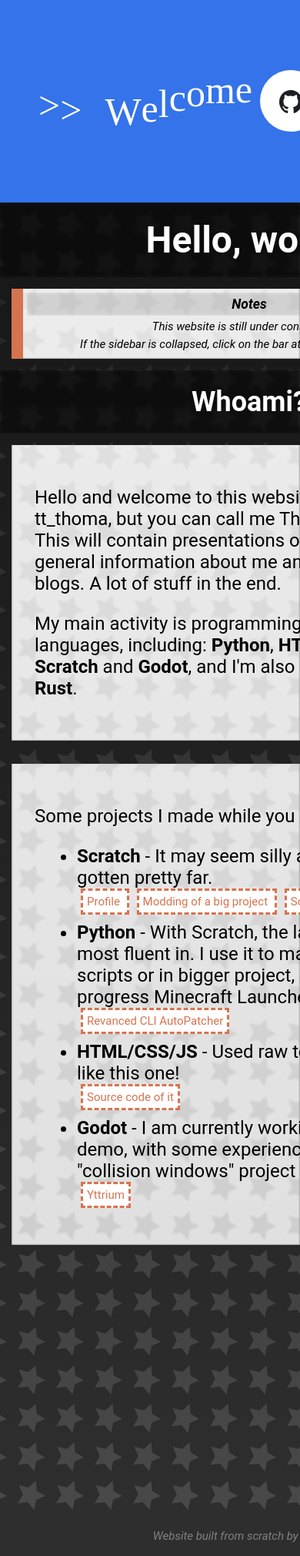
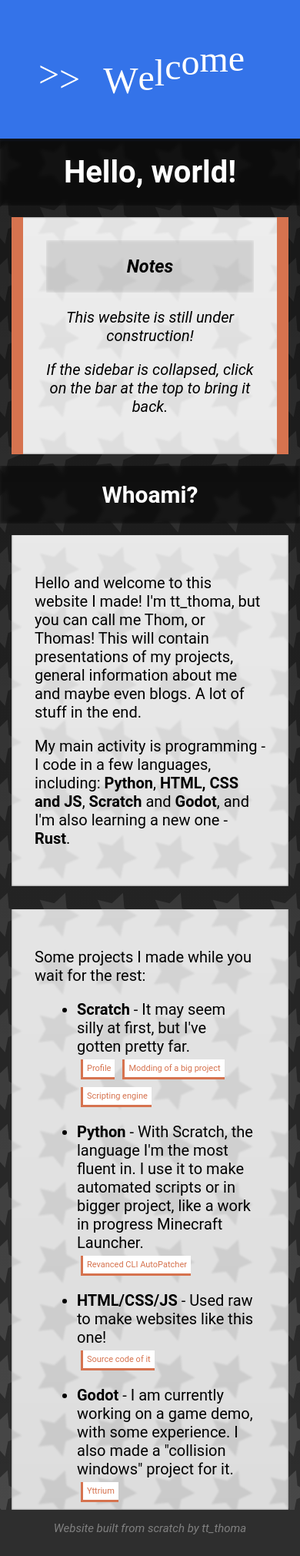
Before and after one commit to tt-thoma/tt-thoma, a Flask app: page / in a window 390 px wide. Shown: the whole page at 77% size. Run offline with Flask 3, Linux system fonts and the light colour scheme; some web fonts are replaced.

Commit message:
Better layout, that also works on mobile + slight fixes

```diff
--- a/blog/home.html
+++ b/blog/home.html
@@ -27,13 +27,6 @@
         also learning a new one - <strong>Rust</strong>.
     </p>
 </div>
-<!-- div style="font-size: 15px">
-    <p>
-        ↖ Click any of the buttons on the sidenav to explore this
-        page! -
-        <i>If you don't see it, click on the title bar</i>
-    </p>
-</div -->
 <div>
     <p>Some projects I made while you wait for the rest:</p>
     <ul>
@@ -41,7 +34,7 @@
             <strong>Scratch</strong> - It may seem silly at first,
             but I've gotten pretty far.
             <br />
-            <span style="font-size: 15px">
+            <span style="display: flex; flex-wrap: wrap; font-size: var(--content-tiny-font-size)">
                 <a
                     href="https://scratch.mit.edu/users/tt_thoma/"
                     target="_blank"
@@ -68,7 +61,7 @@
             or in bigger project, like a work in progress Minecraft
             Launcher.
             <br />
-            <span style="font-size: 15px">
+            <span style="display: flex; flex-wrap: wrap; font-size: var(--content-tiny-font-size)">
                 <a
                     href="https://gist.github.com/tt-thoma/62abbe08f33eb6b2f9d1021ce670fb98"
                     target="_blank"
@@ -81,7 +74,7 @@
             <strong>HTML/CSS/JS</strong> - Used raw to make websites
             like this one!
             <br />
-            <span style="font-size: 15px">
+            <span style="display: flex; flex-wrap: wrap; font-size: var(--content-tiny-font-size)">
                 <a
                     href="https://github.com/tt-thoma/tt-thoma/tree/gh-pages"
                     target="_blank"
@@ -95,7 +88,7 @@
             game demo, with some experience. I also made a
             "collision windows" project for it.
             <br />
-            <span style="font-size: 15px">
+            <span style="display: flex; flex-wrap: wrap; font-size: var(--content-tiny-font-size)">
                 <a
                     href="https://github.com/tt-thoma/Yttrium"
                     target="_blank"
--- a/main.py
+++ b/main.py
@@ -95,4 +95,4 @@ def handle_exception(e):
     return werkzeug.exceptions.InternalServerError()
 
 if __name__ == "__main__":
-    app.run(host="localhost", debug=True, port=80)
+    app.run(host="0.0.0.0", debug=True, port=80)
--- a/static/main.js
+++ b/static/main.js
@@ -138,8 +138,17 @@ function change_footnote() {
     set_footnote(splashes[current_splash]);
 }
 
-function set_width_adapt(full) {
-    showing_full = full;
+function set_width_adapt() {
+    var size = document.body.clientWidth;
+
+    if (showing_full) {
+        showing_full = (size > 1400);
+    } else {
+        showing_full = (size > 1700);
+    }
+
+    set_superspace(size < 1200);
+
     showing_sidenav = false;
 
     if (showing_full) {
@@ -147,9 +156,25 @@ function set_width_adapt(full) {
         title_bar.style.cursor = "";
         document.body.classList = ["full"];
     } else {
-        document.body.style.translate = "-300px 0";
+        document.body.style.translate = "-360px 0";
         title_bar.style.cursor = "pointer";
         document.body.classList = ["stripped"];
+    }
+}
+
+function set_superspace(enabled) {
+    if (enabled) {
+        more_top.style.translate = "0 -180px";
+        document.body.style.setProperty("--title-font-size", "48px");
+        document.body.style.setProperty("--content-font-size", "20px");
+        document.body.style.setProperty("--content-small-font-size", "18px");
+        document.body.style.setProperty("--content-tiny-font-size", "11px");
+    } else {
+        more_top.style.translate = "0 0";
+        document.body.style.setProperty("--title-font-size", "60px");
+        document.body.style.setProperty("--content-font-size", "28px");
+        document.body.style.setProperty("--content-small-font-size", "23px");
+        document.body.style.setProperty("--content-tiny-font-size", "18px");
     }
 }
 
@@ -162,6 +187,6 @@ function toggle_sidenav() {
     if (showing_sidenav) {
         document.body.style.translate = "0 0";
     } else {
-        document.body.style.translate = "-300px 0";
+        document.body.style.translate = "-360px 0";
     }
 }
--- a/static/style.css
+++ b/static/style.css
@@ -5,20 +5,22 @@
 html,
 body {
     width: 100%;
+
     height: 100%;
     margin: 0;
     padding: 0;
-    overflow-x: hidden;
+    overflow: hidden;
 }
-
+/* 430 + 360 + 380 */
 body {
     font-family: var(--font-family);
     color: white;
-    transition: translate 500ms cubic-bezier(1, 0, 0, 1);
+    transition: var(--snap);
+    transition-property: translate;
 
     display: grid;
-    grid-template-columns: 300px 1.7fr 320px;
-    grid-template-rows: 0.4fr 1.4fr 1.2fr 50px;
+    grid-template-columns: 360px 1.7fr 380px;
+    grid-template-rows: 180px 1.4fr 1.2fr 60px;
     grid-auto-rows: 1fr;
     gap: 0px 0px;
     grid-auto-flow: row;
@@ -29,7 +31,14 @@ body {
         "sidenav content content"
         "sidenav footnote footnote";
 
+    --snap: 500ms cubic-bezier(1, 0, 0, 1);
     --font-family: "SN Pro", "Roboto", "Calibri", sans-serif;
+
+    --title-font-size: 60px;
+    --content-font-size: 28px;
+    --content-small-font-size: 23px;
+    --content-tiny-font-size: 18px;
+
     --accent: rgb(52, 115, 233);
     --accent2: rgb(136, 52, 233);
     --accent3: #fcd838;
@@ -37,26 +46,28 @@ body {
     --accent5: rgb(46, 46, 46);
 }
 
+.background {
+    z-index: -1;
+}
+
+#content {
+    z-index: 0;
+}
+
+.logo, .title_bar, #sidenav, .footnote {
+    z-index: 1;
+}
+
+#more_top {
+    z-index: 2;
+}
+
 body.full {
     translate: 0 0;
 }
 
 body.stripped {
-    width: calc(100% + 300px);
-}
-
-#content a {
-    background-color: white;
-    color: var(--accent4);
-    padding: 5px;
-    margin: 5px;
-    text-decoration: none;
-    text-align: center;
-    border: var(--accent4) 3px dashed;
-}
-
-#content a:visited {
-    color: var(--accent2);
+    width: calc(100% + 360px);
 }
 
 button {
@@ -105,30 +116,28 @@ li {
         background-position: 0 0;
     }
     to {
-        background-position: 50px 50px;
+        background-position: 75px 75px;
     }
 }
 
 .background {
-    z-index: -1;
     position: absolute;
     width: 100%;
     height: 100%;
 
     background-image: url("background.svg");
     background-color: var(--accent5);
-    background-size: 50px 50px;
+    background-size: 75px 75px;
 
     animation: slide 5s linear infinite;
 }
 
 .logo,
 .title_bar {
-    z-index: 1;
     display: flex;
     align-items: center;
     font-family: "Nabla";
-    font-size: 50px;
+    font-size: var(--title-font-size);
     background-color: var(--accent);
 }
 
@@ -137,46 +146,43 @@ li {
 }
 
 .title_bar {
-    grid-area: title_bar;
+    grid-area: title_bar / title_bar / more / more;
+
     text-align: center;
     padding-left: 50px;
+
     span {
         transition: all 20ms linear;
     }
 }
 
-.more {
-    z-index: 1;
-    grid-area: more;
-
+#more_top {
     display: flex;
-    background-color: var(--accent);
 
     align-items: center;
     text-align: center;
 
-    a {
-        background-color: transparent;
-        padding: 0;
-        margin: 0;
-        border: none;
+    transition: var(--snap);
+    transition-property: translate;
+}
 
-        button {
-            width: 80px;
+#more_top {
+    grid-area: more;
 
-            margin: 25px;
-            margin-left: 10px;
-            margin-right: 10px;
-            padding: 15px;
-            aspect-ratio: 1;
+    a button {
+        width: 95px;
 
-            border-radius: 999px;
-        }
+        margin: 26px;
+        margin-left: 12px;
+        margin-right: 12px;
+        padding: 18px;
+        aspect-ratio: 1;
+
+        border-radius: 999px;
     }
 }
 
 #sidenav {
-    z-index: 1;
     grid-area: sidenav;
     overflow-y: scroll;
     display: flex;
@@ -186,13 +192,13 @@ li {
 
     button {
         font-weight: bold;
-        font-size: 20px;
+        font-size: 24px;
 
         border-radius: 10px;
         flex: 0 1;
         min-height: 80px;
         max-height: 80px;
-        padding: 20px;
+        /* padding: 20px; */
         margin: 10px;
     }
 
@@ -206,19 +212,38 @@ li {
 }
 
 #content {
+    grid-area: content / content / footnote / footnote;
+
     display: flex;
     flex-direction: column;
-    z-index: 0;
-    transition: all 1s cubic-bezier(1,0,0,1);
+    transition: var(--snap);
+    transition-property: translate;
+
     background: linear-gradient(
         180deg,
         rgba(0, 0, 0, 0.5) 0%,
         rgba(0, 0, 0, 0) 100%
     );
-    grid-area: content;
-    font-size: 24px;
+
+    font-size: var(--content-font-size);
 
     overflow-y: scroll;
+
+    a {
+        color: var(--accent4);
+        padding: 5px;
+        margin: 5px;
+        text-decoration: none;
+        text-align: center;
+
+        border-left: var(--accent4) 3px solid;
+        border-bottom: var(--accent4) 3px solid;
+        background-color: white;
+    }
+
+    a:visited {
+        color: var(--accent2);
+    }
 
     div {
         background-color: rgba(255, 255, 255, 0.25);
@@ -234,9 +259,9 @@ li {
         border-right: solid var(--border-color) 15px;
     }
 
-    div.small {
-        font-size: 15px;
-        padding: 5px;
+    div.compact {
+        font-size: var(--content-small-font-size);
+        padding: 10px;
         h1, h2, h3 {
             padding: 5px;
         }
--- a/templates/index.html
+++ b/templates/index.html
@@ -2,6 +2,7 @@
 <!DOCTYPE html>
 <html>
     <head>
+        <meta name="viewport" content="initial-scale=1" />
         <title>Hello, world!</title>
         <link rel="stylesheet" type="text/css" href="/static/style.css" />
         <link rel="icon" type="image/x-icon" href="/favicon.ico" />
@@ -10,12 +11,12 @@
     <body
         onload="onload()"
         class="full"
-        onresize="set_width_adapt(document.body.clientWidth > (showing_full? 1200:1700))"
+        onresize="set_width_adapt()"
     >
         <div class="background"></div>
         <div class="logo">// tt_thoma</div>
         <div class="title_bar" id="title_bar" onclick="toggle_sidenav()"></div>
-        <div class="more">
+        <div id="more_top">
             <a href="https://github.com/tt-thoma/" target="_blank">
                 <button style="background-image: url('/static/logo/github.svg');"></button>
             </a>
@@ -33,8 +34,19 @@
             <button disabled="">Projects</button>
             <button disabled="">About Me</button>
             <div class="spacer"></div>
-            <button class="small">
-                <a href="/reader/">Reader version</a>
+            <!-- div id="more_bottom">
+                <a href="https://github.com/tt-thoma/" target="_blank">
+                    <button style="background-image: url('/static/logo/github.svg');"></button>
+                </a>
+                <a href="https://api.discordlabs.org/user?id=550229282325266432" target="_blank">
+                    <button style="background-image: url('/static/logo/discord.png')"></button>
+                </a>
+                <a href="mailto:thom@tt-thoma.net" target="_blank">
+                    <button style="background-image: url('/static/logo/mail.svg')"></button>
+                </a>
+            </div -->
+            <button>
+                <a href="/reader/">Reader mode</a>
             </button>
         </div>
         <div class="footnote" id="footnote">
```
